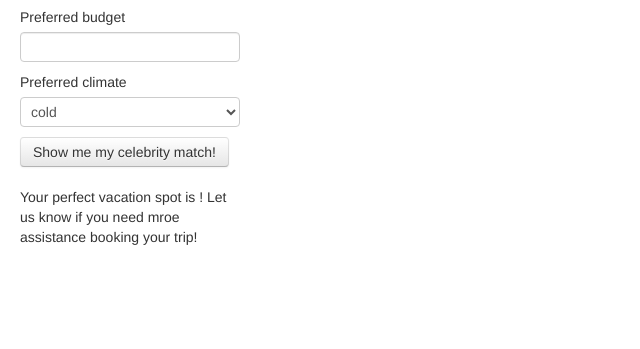
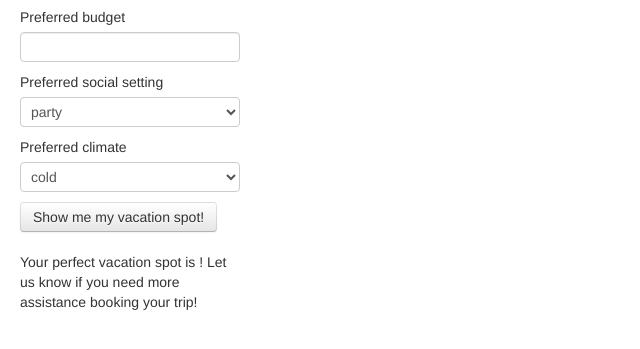
Before and after one commit to NavyET2/vacation, a plain HTML site: page index.html in a window 1280 px wide. Shown: the part 163-512 px from the top of the page, without its empty margins (0-640 px from the left). Drawn offline with Linux system fonts and the light colour scheme.

Commit message:
more changes to index.html, adding more options.

```diff
--- a/index.html
+++ b/index.html
@@ -16,17 +16,24 @@
       <form id="vacationWizard">
         <label for="budget">Preferred budget</label>
         <input id="budget" type="text">
+        <label for="socialSetting">Preferred social setting</label>
+        <select id="socialSetting">
+          <option value="party">party</option>
+          <option value="sightSeeing">sightSeeing</option>
+          <option value="family">family</option>
+        </select>
         <label for="climate">Preferred climate</label>
         <select id="climate">
           <option value="cold">cold</option>
           <option value="hot">hot</option>
         </select>
 
-        <button type="submit" class="btn">Show me my celebrity match!</button>
+
+        <button type="submit" class="btn">Show me my vacation spot!</button>
       </form>
 
       <div id="vaca">
-        <p>Your perfect vacation spot is <span id="yourVaca"></span>! Let us know if you need mroe assistance booking your trip!</p>
+        <p>Your perfect vacation spot is <span id="yourVaca"></span>! Let us know if you need more assistance booking your trip!</p>
         <div id="photo">
 
         </div>
```
